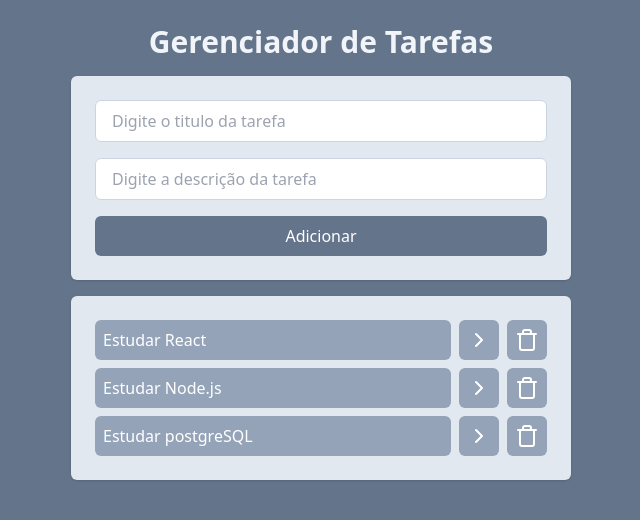
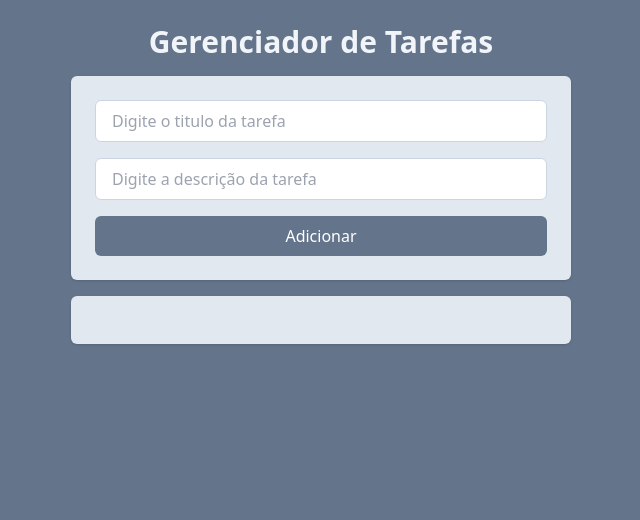
Before and after one commit to PauloGoulartN/Gerenciador-De-Tarefas, a React (Vite) app: page / in a window 1280 px wide. Shown: the top 520 px of the page, without its empty margins (319-959 px from the left). Built offline with nearby package versions, Linux system fonts and the light colour scheme.

Commit message:
feat: adicionar persistência das tarefas com localStorage

```diff
--- a/src/App.jsx
+++ b/src/App.jsx
@@ -1,30 +1,36 @@
-import { useState } from "react";
+import { useEffect, useState } from "react";
 import AddTask from "./components/AddTask";
 import Tasks from "./components/Tasks";
 import { v4 } from "uuid";
 
-// ARMAZENAR STATE TASK
+// ARMAZENAR LOCAL STORAGE TASK
 function App() {
-  const [tasks, setTasks] = useState([
-    {
-      id: 1,
-      title: "Estudar React",
-      description: "Estudar React para aprender a criar aplicações web",
-      isCompleted: false,
-    },
-    {
-      id: 2,
-      title: "Estudar Node.js",
-      description: "Estudar Node.js para aprender a criar aplicações web",
-      isCompleted: false,
-    },
-    {
-      id: 3,
-      title: "Estudar postgreSQL",
-      description: "Estudar postgreSQL para aprender a criar aplicações web",
-      isCompleted: false,
-    },
-  ]);
+  const [tasks, setTasks] = useState(
+    JSON.parse(localStorage.getItem("tasks")) || [],
+  );
+
+  useEffect(() => {
+    localStorage.setItem("tasks", JSON.stringify(tasks));
+  }, [tasks]);
+
+  // useEffect(() => {
+  //   const fetchTasks = async () => {
+  //     // CHAMAR A API
+  //     const response = await fetch(
+  //       "https://jsonplaceholder.typicode.com/todos?_limit=10",
+  //       {
+  //         method: "GET",
+  //       },
+  //     );
+  //     // PEGAR DADOS QUE ELA RETORNA
+  //     const data = await response.json();
+
+  //     // Armazenar/persistir dados no state
+  //     setTasks(data);
+
+  //   };
+  //   // fetchTasks();
+  // }, []);
 
   // FUNÇÃO PARA ALTERAR O ESTADO DA TASK
   function onTaskClick(taskId) {
```
Also changed, not shown: src/components/Input.jsx (added).
